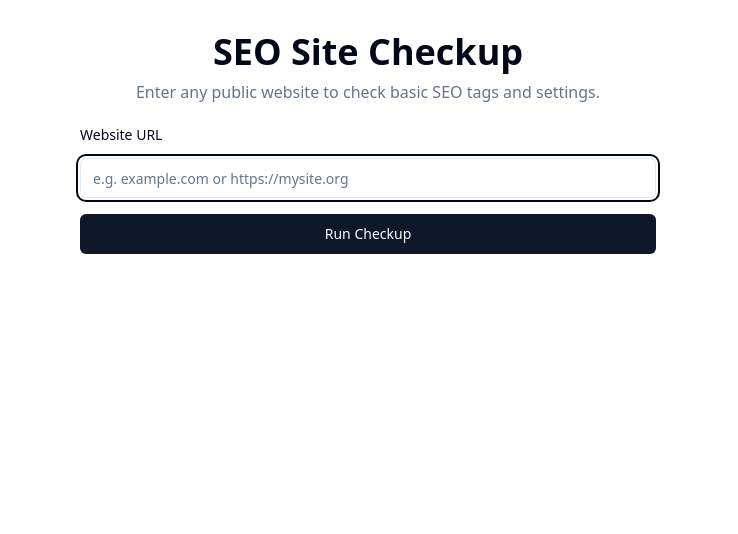
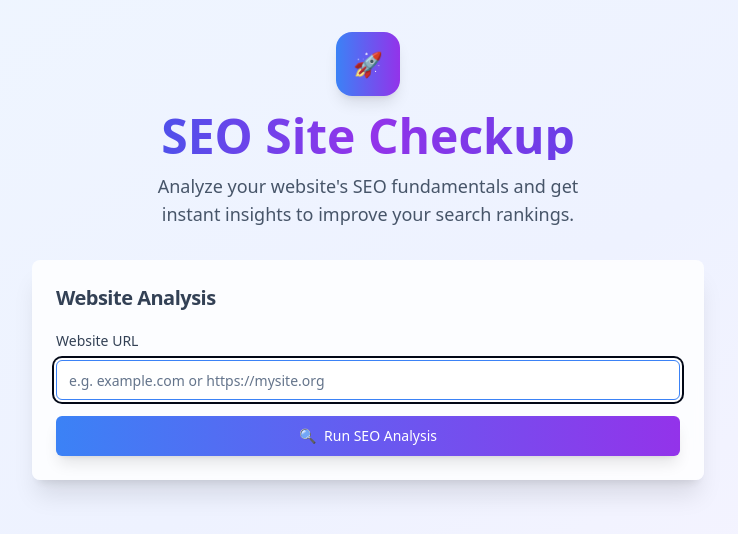
Before and after one commit to rfq13/seo-wizard-insights-check, a React (Vite) app: page /seo-checkup in a window 1280 px wide. Shown: the top 534 px of the page, without its empty margins (272-1010 px from the left). Built offline with nearby package versions, Linux system fonts and the light colour scheme.

Commit message:
feat: Improve website appearance with color
Adds color styling to enhance the website's visual appeal and professionalism.

```diff
--- a/src/pages/Index.tsx
+++ b/src/pages/Index.tsx
@@ -1,4 +1,3 @@
-// Update this page (the content is just a fallback if you fail to update the page)
 
 import { Button } from "@/components/ui/button";
 import { useNavigate } from "react-router-dom";
@@ -7,12 +6,25 @@ const Index = () => {
   const navigate = useNavigate();
 
   return (
-    <div className="min-h-screen flex items-center justify-center bg-background">
-      <div className="text-center animate-fade-in">
-        <h1 className="text-4xl font-bold mb-4">Welcome to Your Blank App</h1>
-        <p className="text-xl text-muted-foreground mb-8">Start building your amazing project here!</p>
-        <Button size="lg" onClick={() => navigate("/seo-checkup")}>
-          🚦 SEO Site Checkup
+    <div className="min-h-screen flex items-center justify-center bg-gradient-to-br from-blue-50 via-indigo-50 to-purple-50 dark:from-slate-900 dark:via-slate-800 dark:to-slate-900">
+      <div className="text-center animate-fade-in max-w-2xl mx-auto px-4">
+        <div className="inline-flex items-center justify-center w-20 h-20 bg-gradient-to-r from-blue-500 to-purple-600 rounded-3xl mb-6 shadow-2xl">
+          <span className="text-3xl">✨</span>
+        </div>
+        <h1 className="text-5xl md:text-6xl font-bold bg-gradient-to-r from-blue-600 via-purple-600 to-indigo-600 bg-clip-text text-transparent mb-6">
+          Welcome to Your App
+        </h1>
+        <p className="text-xl text-slate-600 dark:text-slate-300 mb-8 leading-relaxed">
+          Start building your amazing project with powerful tools and professional insights!
+        </p>
+        <Button
+          size="lg"
+          onClick={() => navigate("/seo-checkup")}
+          className="bg-gradient-to-r from-blue-500 to-purple-600 hover:from-blue-600 hover:to-purple-700 text-white font-semibold px-8 py-4 text-lg shadow-xl hover:shadow-2xl transition-all duration-300 hover:scale-105"
+        >
+          <span className="flex items-center gap-3">
+            🚀 SEO Site Checkup
+          </span>
         </Button>
       </div>
     </div>
--- a/src/pages/SeoCheckup.tsx
+++ b/src/pages/SeoCheckup.tsx
@@ -5,6 +5,7 @@ import { Button } from "@/components/ui/button";
 import { Table, TableBody, TableCell, TableHead, TableHeader, TableRow } from "@/components/ui/table";
 import { toast } from "@/hooks/use-toast";
 import { Label } from "@/components/ui/label";
+import { Card, CardContent, CardHeader, CardTitle } from "@/components/ui/card";
 
 type SeoResult = {
   label: string;
@@ -67,32 +68,32 @@ export default function SeoCheckup() {
 
       setResults([
         { label: "HTTPS Usage", value: usesHttps ? "Yes" : "No", ok: usesHttps },
-        { label: "robots.txt Found", value: robotsOk ? "Yes" : "Maybe (couldn’t verify)", ok: robotsOk },
+        { label: "robots.txt Found", value: robotsOk ? "Yes" : "Maybe (couldn't verify)", ok: robotsOk },
         { label: "Title Tag Present", value: titleMatch ? "Yes" : "No", ok: !!titleMatch },
         { label: "Meta Description Present", value: descMatch ? "Yes" : "No", ok: !!descMatch },
         {
           label: "Page Title",
           value: titleMatch ? (
-            <span className="font-mono text-xs text-muted-foreground">{titleMatch[1]}</span>
+            <span className="font-mono text-xs text-slate-600 dark:text-slate-300">{titleMatch[1]}</span>
           ) : (
-            <span className="italic text-muted-foreground">missing</span>
+            <span className="italic text-slate-500">missing</span>
           ),
           ok: !!titleMatch,
         },
         {
           label: "Meta Description",
           value: descMatch ? (
-            <span className="font-mono text-xs text-muted-foreground">{descMatch[1]}</span>
+            <span className="font-mono text-xs text-slate-600 dark:text-slate-300">{descMatch[1]}</span>
           ) : (
-            <span className="italic text-muted-foreground">missing</span>
+            <span className="italic text-slate-500">missing</span>
           ),
           ok: !!descMatch,
         },
       ]);
-      toast({ title: "Checkup Complete", description: "See SEO details below 👇" });
+      toast({ title: "✅ Checkup Complete", description: "See SEO details below 👇" });
     } catch (error) {
       toast({
-        title: "Could not fetch site",
+        title: "❌ Could not fetch site",
         description:
           "Unable to check the URL. The site might block bots, or CORS is preventing checkup. Try another site!",
         variant: "destructive",
@@ -102,12 +103,30 @@ export default function SeoCheckup() {
   };
 
   return (
-    <div className="min-h-screen bg-background flex flex-col items-center px-4 py-8 animate-fade-in">
-      <div className="max-w-xl w-full mx-auto">
-        <h2 className="text-3xl md:text-4xl font-bold mb-2 text-center">SEO Site Checkup</h2>
-        <p className="mb-6 text-center text-muted-foreground">Enter any public website to check basic SEO tags and settings.</p>
-        <form onSubmit={handleCheck} className="flex flex-col gap-4">
-          <Label htmlFor="url">Website URL</Label>
+    <div className="min-h-screen bg-gradient-to-br from-blue-50 via-indigo-50 to-purple-50 dark:from-slate-900 dark:via-slate-800 dark:to-slate-900 flex flex-col items-center px-4 py-8">
+      <div className="max-w-2xl w-full mx-auto">
+        {/* Header Section */}
+        <div className="text-center mb-8 animate-fade-in">
+          <div className="inline-flex items-center justify-center w-16 h-16 bg-gradient-to-r from-blue-500 to-purple-600 rounded-2xl mb-4 shadow-lg">
+            <span className="text-2xl">🚀</span>
+          </div>
+          <h1 className="text-4xl md:text-5xl font-bold bg-gradient-to-r from-blue-600 via-purple-600 to-indigo-600 bg-clip-text text-transparent mb-3">
+            SEO Site Checkup
+          </h1>
+          <p className="text-lg text-slate-600 dark:text-slate-300 max-w-md mx-auto">
+            Analyze your website's SEO fundamentals and get instant insights to improve your search rankings.
+          </p>
+        </div>
+
+        {/* Form Card */}
+        <Card className="mb-8 shadow-xl border-0 bg-white/80 dark:bg-slate-800/80 backdrop-blur-sm">
+          <CardHeader className="pb-4">
+            <CardTitle className="text-xl text-slate-700 dark:text-slate-200">Website Analysis</CardTitle>
+          </CardHeader>
+          <CardContent>
+            <form onSubmit={handleCheck} className="space-y-4">
+              <div>
+                <Label htmlFor="url" className="text-slate-700 dark:text-slate-300 font-medium">Website URL</Label>
                 <Input
                   id="url"
                   placeholder="e.g. example.com or https://mysite.org"
@@ -117,38 +136,83 @@ export default function SeoCheckup() {
                   spellCheck={false}
                   onChange={e => setUrl(e.target.value)}
                   disabled={loading}
+                  className="mt-2 border-slate-200 dark:border-slate-600 focus:border-blue-500 focus:ring-blue-500"
                 />
-          <Button type="submit" disabled={loading}>{loading ? "Checking..." : "Run Checkup"}</Button>
+              </div>
+              <Button
+                type="submit"
+                disabled={loading}
+                className="w-full bg-gradient-to-r from-blue-500 to-purple-600 hover:from-blue-600 hover:to-purple-700 text-white font-medium py-2.5 shadow-lg hover:shadow-xl transition-all duration-200"
+              >
+                {loading ? (
+                  <div className="flex items-center gap-2">
+                    <div className="w-4 h-4 border-2 border-white/30 border-t-white rounded-full animate-spin"></div>
+                    Analyzing...
+                  </div>
+                ) : (
+                  <div className="flex items-center gap-2">
+                    <span>🔍</span>
+                    Run SEO Analysis
+                  </div>
+                )}
+              </Button>
             </form>
+          </CardContent>
+        </Card>
 
+        {/* Results Section */}
         {results && (
-          <div className="mt-8 animate-fade-in">
+          <Card className="animate-fade-in shadow-xl border-0 bg-white/80 dark:bg-slate-800/80 backdrop-blur-sm">
+            <CardHeader className="pb-4">
+              <CardTitle className="text-xl text-slate-700 dark:text-slate-200 flex items-center gap-2">
+                <span>📊</span>
+                SEO Analysis Results
+              </CardTitle>
+            </CardHeader>
+            <CardContent>
+              <div className="overflow-hidden rounded-lg border border-slate-200 dark:border-slate-600">
                 <Table>
                   <TableHeader>
-                <TableRow>
-                  <TableHead>Check</TableHead>
-                  <TableHead>Result</TableHead>
-                  <TableHead>Status</TableHead>
+                    <TableRow className="bg-gradient-to-r from-slate-50 to-slate-100 dark:from-slate-700 dark:to-slate-600">
+                      <TableHead className="font-semibold text-slate-700 dark:text-slate-200">Check</TableHead>
+                      <TableHead className="font-semibold text-slate-700 dark:text-slate-200">Result</TableHead>
+                      <TableHead className="font-semibold text-slate-700 dark:text-slate-200">Status</TableHead>
                     </TableRow>
                   </TableHeader>
                   <TableBody>
-                {results.map(row => (
-                  <TableRow key={row.label} className={row.ok ? "bg-green-50 dark:bg-green-900/10" : "bg-red-50 dark:bg-red-900/20"}>
-                    <TableCell>{row.label}</TableCell>
-                    <TableCell>{row.value}</TableCell>
+                    {results.map((row, index) => (
+                      <TableRow
+                        key={row.label}
+                        className={`${
+                          row.ok
+                            ? "bg-gradient-to-r from-emerald-50 to-green-50 dark:from-emerald-900/20 dark:to-green-900/20 border-l-4 border-l-emerald-500"
+                            : "bg-gradient-to-r from-red-50 to-rose-50 dark:from-red-900/20 dark:to-rose-900/20 border-l-4 border-l-red-500"
+                        } hover:opacity-80 transition-opacity`}
+                      >
+                        <TableCell className="font-medium text-slate-700 dark:text-slate-200">{row.label}</TableCell>
+                        <TableCell className="text-slate-600 dark:text-slate-300">{row.value}</TableCell>
                         <TableCell>
-                      <span className={row.ok ? "text-green-700 dark:text-green-400 font-bold" : "text-red-700 dark:text-red-400 font-bold"}>
-                        {row.ok ? "✓ Pass" : "✗ Warn"}
+                          <span className={`inline-flex items-center gap-1 px-3 py-1 rounded-full text-sm font-semibold ${
+                            row.ok
+                              ? "bg-emerald-100 text-emerald-800 dark:bg-emerald-900/50 dark:text-emerald-200"
+                              : "bg-red-100 text-red-800 dark:bg-red-900/50 dark:text-red-200"
+                          }`}>
+                            {row.ok ? "✅ Pass" : "⚠️ Warn"}
                           </span>
                         </TableCell>
                       </TableRow>
                     ))}
                   </TableBody>
                 </Table>
-            <div className="text-xs text-muted-foreground mt-2">
-              Results are only as accurate as what’s publicly available via browser fetch (CORS may limit checks).
               </div>
+              <div className="mt-4 p-3 bg-slate-100 dark:bg-slate-700 rounded-lg">
+                <p className="text-xs text-slate-600 dark:text-slate-400 flex items-center gap-1">
+                  <span>ℹ️</span>
+                  Results are only as accurate as what's publicly available via browser fetch (CORS may limit checks).
+                </p>
               </div>
+            </CardContent>
+          </Card>
         )}
       </div>
     </div>
```
Lines whose indentation alone changed are shown as unchanged.
